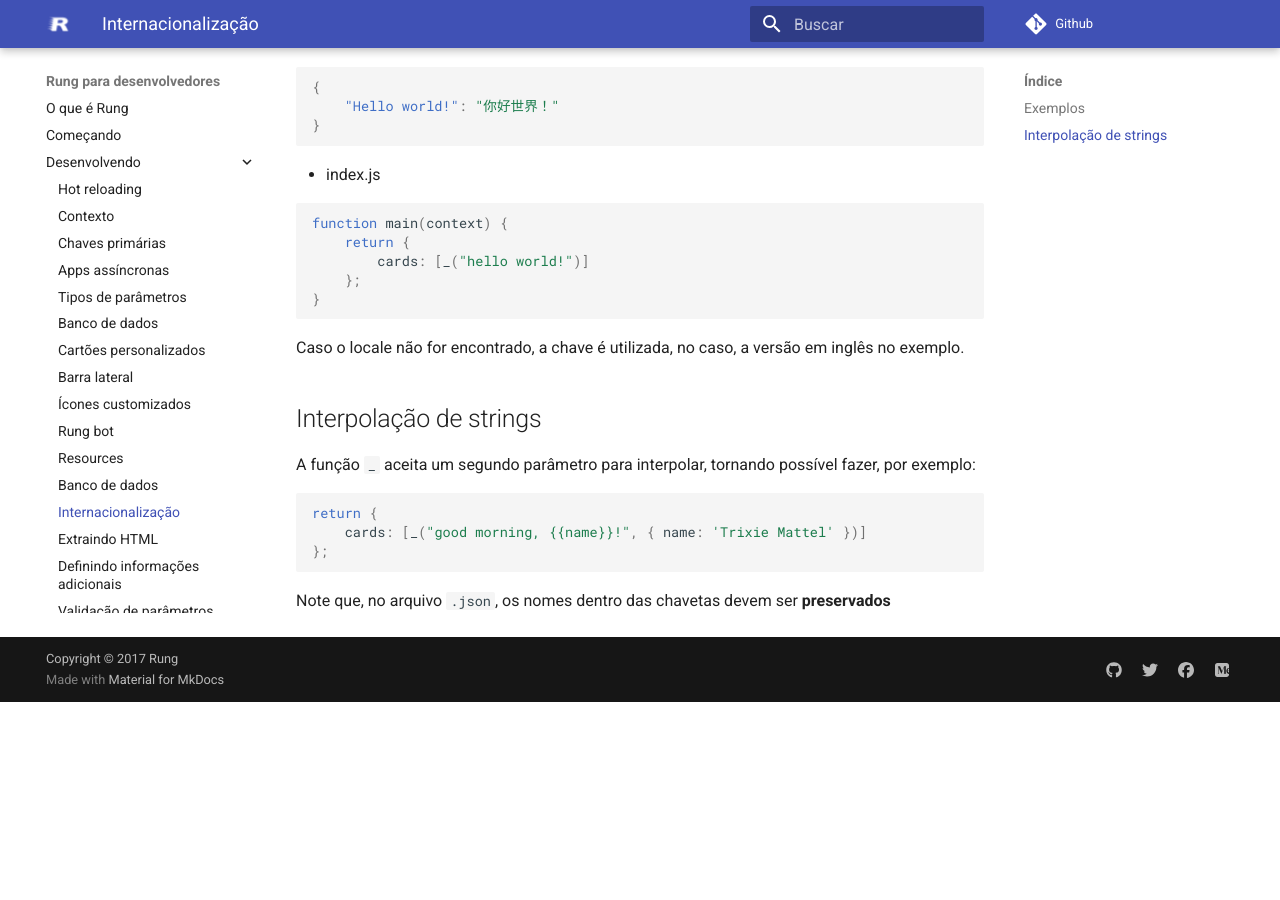
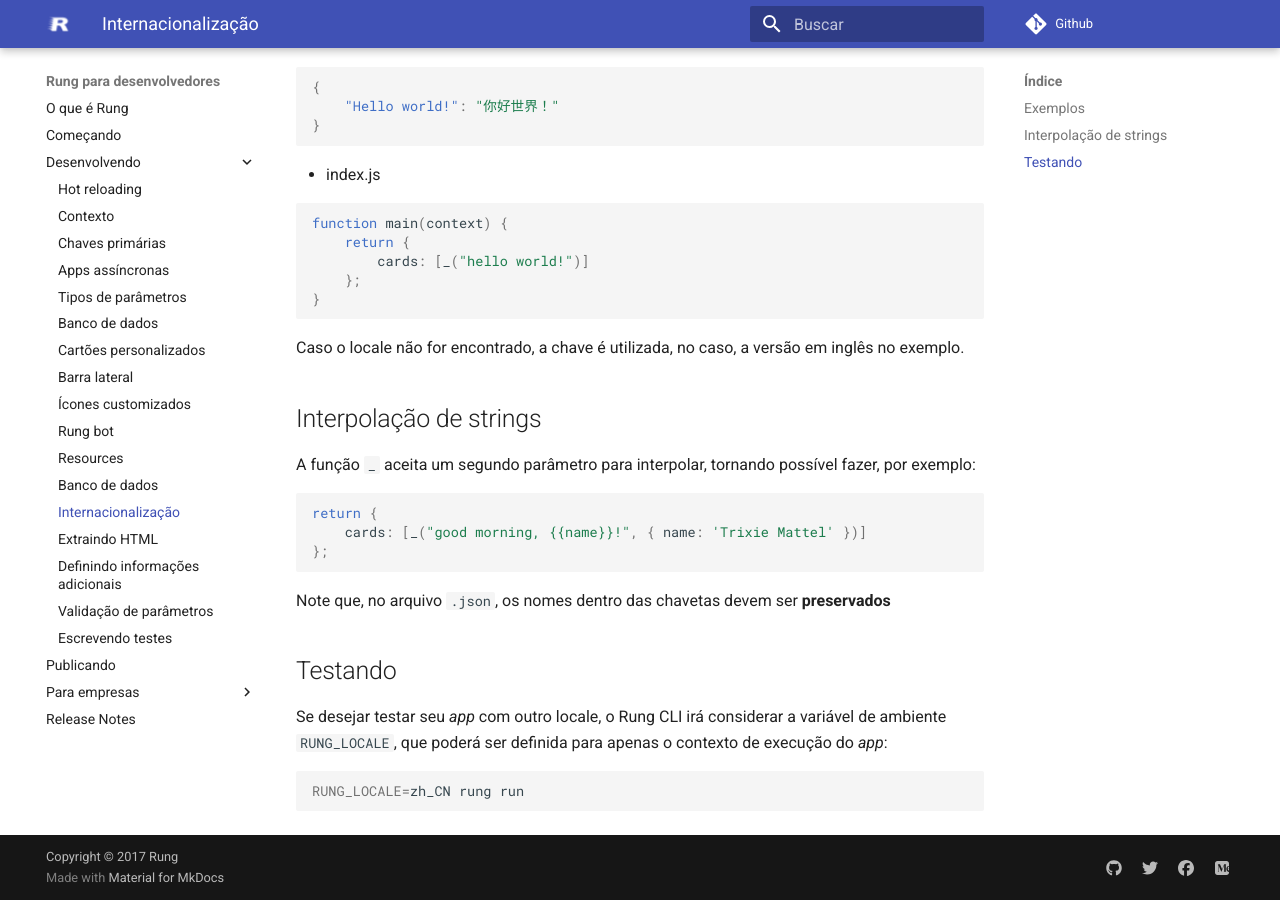
Before and after one commit to rung-tools/rung-cli-docs, an MkDocs documentation site: the page built from docs/development/i18n.md, in a window 1280 px wide and 900 px high, scrolled down 550 px. Built offline with MkDocs 1.6.1 and Material for MkDocs 9.7.7, drawn with Linux system fonts in a browser that asks for light colours; comment, search, counter and statistics services are not loaded; old or Windows-style settings are respelled for this version of MkDocs; before the commit the page ends 1252 px from its top, so only the background shows below that.

Commit message:
Add RUNG_LOCALE to docs

````diff
--- a/docs/development/i18n.md
+++ b/docs/development/i18n.md
@@ -52,3 +52,13 @@
 ```
 Note que, no arquivo ``.json``, os nomes dentro das chavetas devem ser
 **preservados**
+
+## Testando
+
+Se desejar testar seu _app_ com outro locale, o Rung CLI irá considerar a
+variável de ambiente `RUNG_LOCALE`, que poderá ser definida para apenas
+o contexto de execução do _app_:
+
+```shell
+RUNG_LOCALE=zh_CN rung run
+```
````
